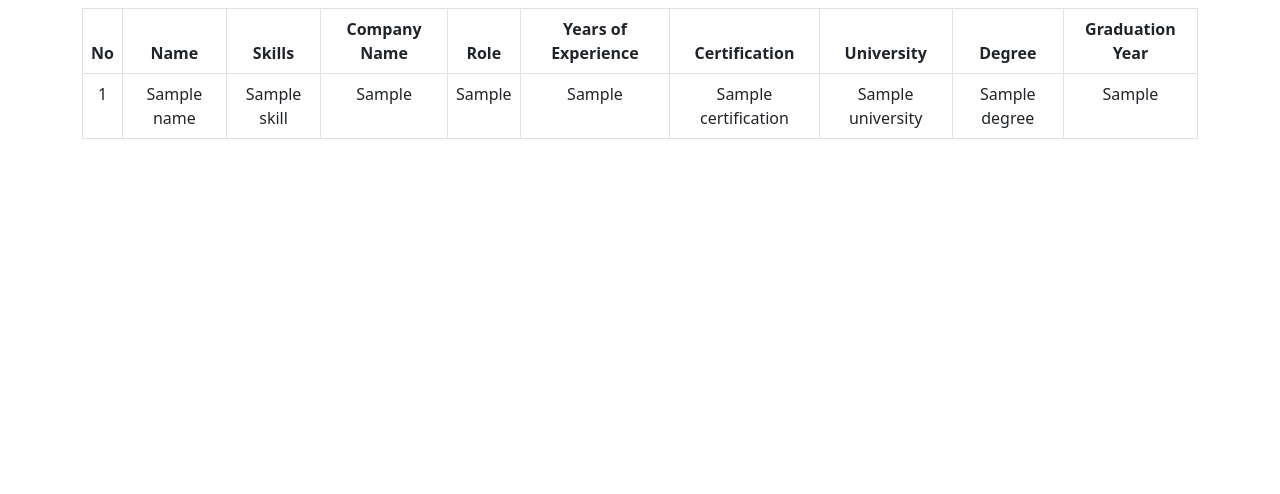
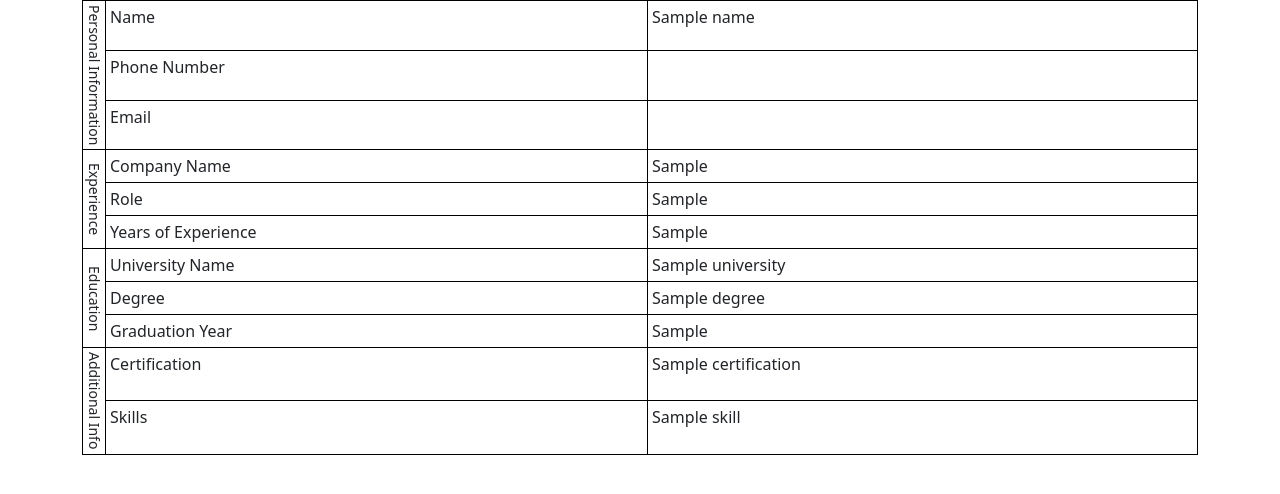
Before and after one commit to romanshilpakar/ResumeRankingAttari, a Flask app: page /HR in a window 1280 px wide. Shown: the part 56-550 px from the top of the page. Run offline with Flask 2, Linux system fonts and the light colour scheme; a database or web service that is not in the repository returns one stand-in record (values such as "Sample title"); some libraries are stand-ins or nearby versions.

Commit message:
table fix

```diff
--- a/templates/CompanyDashboard.html
+++ b/templates/CompanyDashboard.html
@@ -30,82 +30,111 @@
   </nav>
 </div>
 
-
-
-
-
 <script src="https://code.jquery.com/jquery-3.1.1.min.js"></script>
 <script src="https://ajax.googleapis.com/ajax/libs/jquery/2.2.0/jquery.min.js"></script>
 <script>
   var $j = jQuery.noConflict();
 </script>
+
+
 <style>
-  @media screen and (max-width: 560px) {
-    #categoryInput {
-      width: 100%;
-    }
-    input.sBto {
-      width: 100%;
-      height: 20%;
-      margin-bottom: 20px;
-    }
+  .vertical-text {
+    writing-mode: tb-rl;
+    white-space: nowrap;
+    border: none;
+    padding: 5px;
+    font-size: 14px;
+    line-height: 1;
+    width: 1em;
+    text-align: center;
   }
-  @media screen and (min-width: 560px) {
-    input.sBto {
-      width: 60%;
-      margin-left: 20%;
-      height: 30%;
-      margin-bottom: 50px;
-    }
+
+  .horizontal-table {
+    width: 100%;
+    border-collapse: collapse;
+  }
+
+  .horizontal-table td {
+    padding: 4px;
+    border: 1px solid black;
   }
 </style>
 
 
-<div class="contain-fluid">
+
+<div class="container-fluid">
   <div class="container">
-    <div class="row">
-      <h2>{{ errorMsg }}</h2>
-    </div>
-    <div class="row">
-      <div class="col-xs-12 table-responsive-sm">
-        <table class="table table-bordered">
-          <thead>
+        {% for person in data %}
+        <table class="table horizontal-table">
+          <tbody>
             <tr>
-              <th class="text-center">No</th>
-              <th class="text-center">Name</th>
-              <th class="text-center">Skills</th>
-              <th class="text-center">Company Name</th>
-              <th class="text-center">Role</th>
-              <th class="text-center">Years of Experience</th>
-              <th class="text-center">Certification</th>
-              <th class="text-center">University</th>
-              <th class="text-center">Degree</th>
-              <th class="text-center">Graduation Year</th>
+              <td class="vertical-text " rowspan="3">Personal Information</td>
+
+              <td>Name</td>
+              <td>{{ person.name | join(", ") }}</td>
+            </tr>
+            <tr>
+              <td>Phone Number</td>
+              <td>{{ person.number | join(", ") }}</td>
+            </tr>
+            <tr>
+              <td>Email</td>
+              <td>{{ person.email | join(", ") }}</td>
+            </tr>
+            <tr>
+              <td class="vertical-text" rowspan="3">Experience</td>
+              <td>Company Name</td>
+              {% for company in person.company_name %}
+                <td>{{ company }}</td>
+              {% endfor %}
+            </tr>
+            <tr>
+              <td>Role</td>
+              {% for r in person.role %}
+                <td>{{ r }}</td>
+              {% endfor %}
+            </tr>
+            <tr>
+              <td>Years of Experience</td>
+              {% for exp in person.years_of_experience %}
+                <td>{{ exp }}</td>
+              {% endfor %}
+            </tr>
+
+            <tr>
+              <td class="vertical-text" rowspan="3">Education</td>
+              <td>University Name</td>
+              {% for uni in person.university %}
+                <td>{{ uni }}</td>
+              {% endfor %}
+            </tr>
+            <tr>
+              <td>Degree</td>
+              {% for deg in person.degree %}
+                <td>{{ deg }}</td>
+              {% endfor %}
+            </tr>
+            <tr>
+              <td>Graduation Year</td>
+              {% for year in person.graduation_year %}
+                <td>{{ year }}</td>
+              {% endfor %}
+            </tr>
+
+            <tr>
+              <td class="vertical-text" rowspan="2">Additional Info</td>
+              <td>Certification</td>
+              <td>{{ person.certification | join(", ") }}</td>
+            </tr>
+            <tr>
+              <td>Skills</td>
+              <td>{{ person.skills | join(", ") }}</td>
 
             </tr>
-          </thead>
-          <tbody>
-            {% for item in data %}
-            <tr>
-              <td class="text-center">{{ loop.index }}</td>
-              <td class="text-center">{{ item.name | join(", ") }}</td>
-              <td class="text-center">{{ item.skills | join(", ") }}</td>
-              <td class="text-center">{{ item.company_name | join(", ") }}</td>
-              <td class="text-center">{{ item.role | join(", ") }}</td>
-              <td class="text-center">{{ item.years_of_experience | join(", ") }}</td>
-              <td class="text-center">{{ item.certification | join(", ") }}</td>
-              <td class="text-center">{{ item.university | join(", ") }}</td>
-              <td class="text-center">{{ item.degree | join(", ") }}</td>
-              <td class="text-center">{{ item.graduation_year | join(", ") }}</td>
-
-
-            </tr>
-            {% endfor %}
           </tbody>
         </table>
-      </div>
+        {% endfor %}
     </div>
-  </div>
 </div>
 
 
--- a/templates/base.html
+++ b/templates/base.html
@@ -17,8 +17,6 @@
       rel="stylesheet"
       href="https://use.fontawesome.com/releases/v5.0.10/css/all.css"
     />
-    <link rel="stylesheet" href="/static/css2/normalize.css" />
-    <link rel="stylesheet" href="/static/css2/styles.css" />
 
     {% block styleInclude %} {% endblock %}
   </head>
@@ -63,7 +61,5 @@
     <!--<script src="https://cdn.jsdelivr.net/npm/popper.js@1.16.1/dist/umd/popper.min.js" integrity="sha384-9/reFTGAW83EW2RDu2S0VKaIzap3H66lZH81PoYlFhbGU+6BZp6G7niu735Sk7lN" crossorigin="anonymous"></script>
     <script src="https://cdn.jsdelivr.net/npm/bootstrap@4.6.0/dist/js/bootstrap.min.js" integrity="sha384-+YQ4JLhjyBLPDQt//I+STsc9iw4uQqACwlvpslubQzn4u2UU2UFM80nGisd026JF" crossorigin="anonymous"></script>-->
     <script src="https://use.fontawesome.com/releases/v5.0.10/js/all.js"></script>
-    <script src="/static/js/jquery.js"></script>
-    <script src="/static/js/scripts.js"></script>
   </body>
 </html>
```
